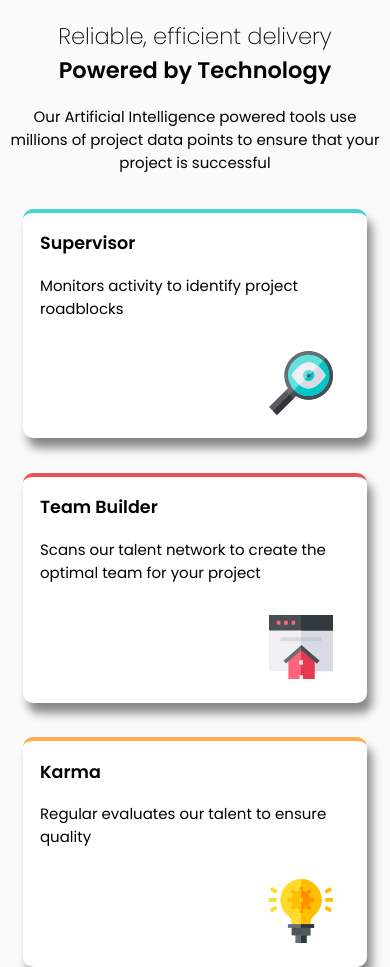
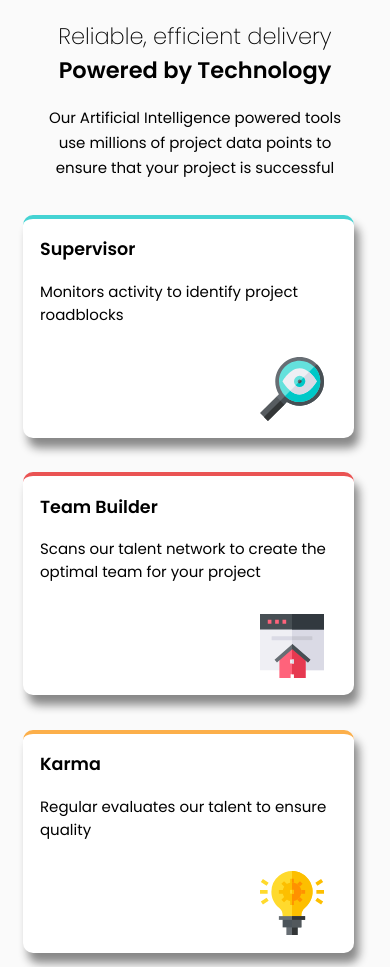
Before and after one commit to realadebimpe/four-card-feature-section, a plain HTML site: page index.html in a window 390 px wide. Shown: the top 967 px of the page. Drawn offline with Linux system fonts and the light colour scheme.

Commit message:
refactored the mobile UI based on figma design

```diff
--- a/css/style.css
+++ b/css/style.css
@@ -22,33 +22,43 @@ body {
     padding: 0;
     font-size: var(--Font-size);
     font-family: 'Poppins', sans-serif;
-    background-color:var(--Very-Light-Gray);
+    background-color: var(--Very-Light-Gray);
 }
 
-.wrapper{
+.wrapper {
     /* margin: 20% 20% 20% 20%; */
     text-align: center;
     margin: 0 2% 0 2%;
 }
 
-h2 span{
+h2 span {
     font-weight: 600;
     display: block;
 }
 
-h2{
+h2 {
     font-weight: 200;
     width: 0 100% 0 100%;
 }
 
-.all-Cards{
+.mission {
+    width: 308px;
+    height: 75px;
+    text-align: center;
+    line-height: 25px;
+    margin: 0 auto;
+}
+
+.all-Cards {
     margin: 8% 4% 8% 4%;
     text-align: left;
 }
 
-.card{
+.card {
     background-color: white;
-   max-width: 0 50px;
+    max-width: 331px;
+    height: 223px;
+    box-sizing: border-box;
     border-top-width: 4px;
     border-top-style: solid;
     padding: 0 0 5% 5%;
@@ -57,24 +67,24 @@ h2{
     margin-top: 10%;
 }
 
-.card:nth-child(1){
+.card:nth-child(1) {
     border-top-color: var(--Cyan);
 }
 
-.card:nth-child(2){
+.card:nth-child(2) {
     border-top-color: var(--Red);
 }
 
-.card:nth-child(3){
+.card:nth-child(3) {
     border-top-color: var(--Orange);
 }
 
-.card:nth-child(4){
+.card:nth-child(4) {
     border-top-color: var(--Blue);
 }
 
 
- img{
+img {
     margin-left: 70%;
     padding: 5% 10% 0 0;
 }
--- a/index.html
+++ b/index.html
@@ -12,7 +12,7 @@
     <div class="wrapper">
 
         <h2>Reliable, efficient delivery <span>Powered by Technology</span> </h2>
-        <p>Our Artificial Intelligence powered tools use millions of project data points to ensure that your project
+        <p class="mission">Our Artificial Intelligence powered tools use millions of project data points to ensure that your project
             is successful
         </p>
 
```
Lines whose indentation alone changed are shown as unchanged.
